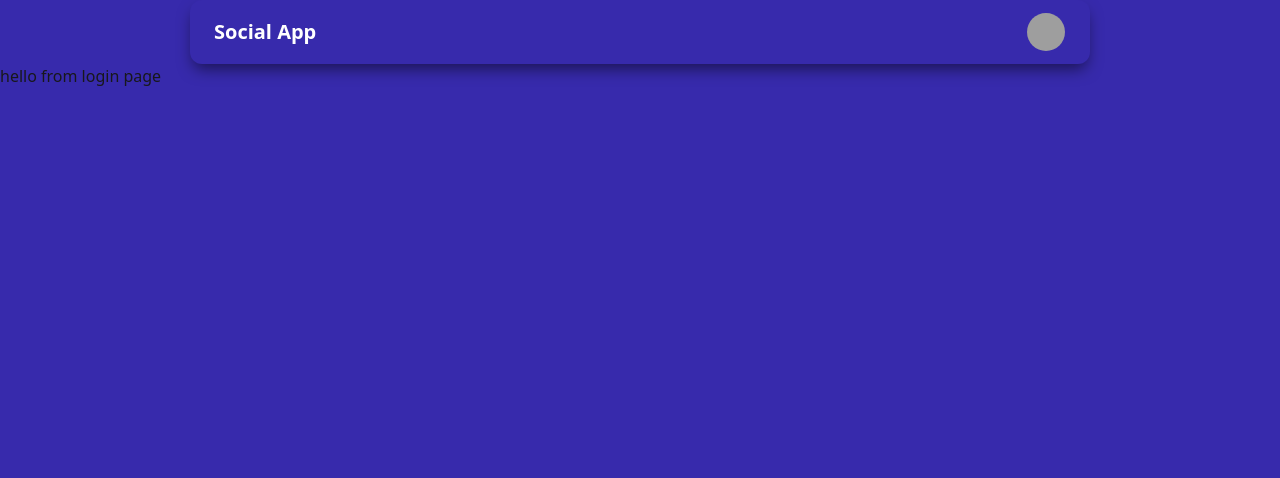
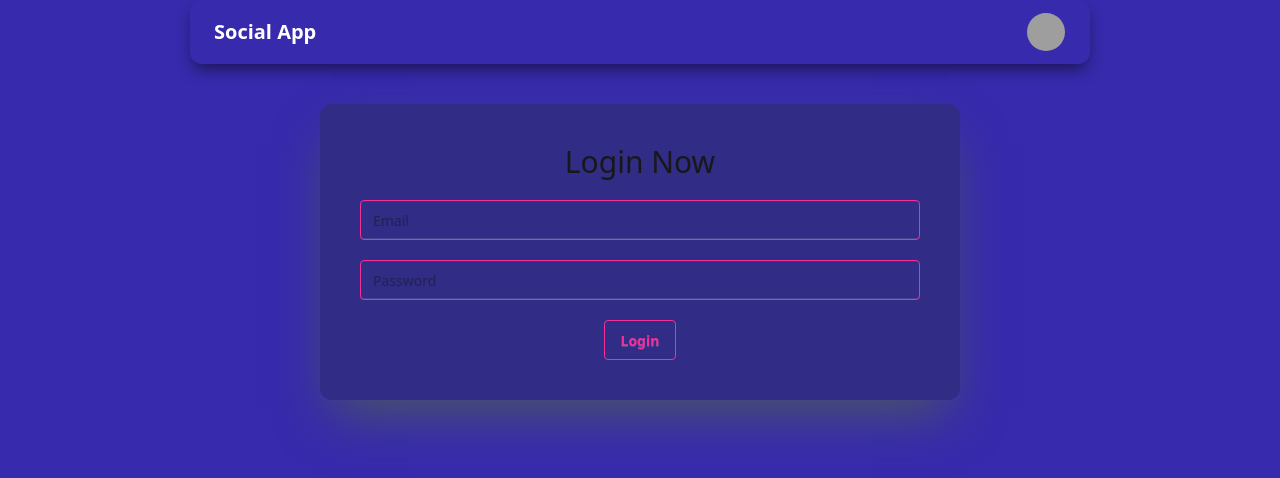
Before and after one commit to Aymansaeed9542/SocialApp, a React (Vite) app: page /login in a window 1280 px wide. Shown: the top 478 px of the page. Built offline with nearby package versions, Linux system fonts and the light colour scheme; grey boxes are pictures that could not be loaded.

Commit message:
feat(auth): implement login form with validation and signin API
- Reused register form structure with modifications
- Updated API endpoint to /signin
- Added validation for email and password
- Integrated loading state and toast messages

```diff
--- a/src/Components/login/login.jsx
+++ b/src/Components/login/login.jsx
@@ -1,9 +1,97 @@
-import React from 'react'
+import axios from "axios";
+import { useState } from "react";
+import { useForm } from "react-hook-form";
+import toast from "react-hot-toast";
+import { useNavigate } from "react-router-dom";
 
 const Login = () => {
+  const {
+    register,
+    handleSubmit,
+    formState: { errors, touchedFields },
+  } = useForm();
+
+  const [isLoading, setIsLoading] = useState(false)
+  const navigate = useNavigate();
+
+ async function logIn(values) {
+   setIsLoading(true)
+    try {
+      const {data} = await axios.post("https://linked-posts.routemisr.com/users/signin" ,values)
+      console.log(data);
+      toast.success(data.message)
+      setIsLoading(false)
+      navigate("/home")
+    }
+    catch(e){
+      toast.error(e.response.data.error)
+            setIsLoading(false)
+    }
+  }
+
   return (
-    <div>hello from login page</div>
-  )
-}
+    <>
+      <section className="w-1/2 mx-auto shadow-2xl bg-indigo-900 dark:shadow-indigo-950  shadow-gray-600 my-10 p-10 rounded-xl text-center">
+        <h1 className="text-3xl mb-5">Login Now</h1>
 
-export default Login
+        <form action="" onSubmit={handleSubmit (logIn)}>
+          {/* Email */}
+          <input
+            type="text"
+            placeholder="Email"
+            id="email"
+            {...register("email", {
+              required: {
+                value: true,
+                message: "Email is Required",
+              },
+              pattern: {
+                value: /^((?!\.)[\w\-_.]*[^.])(@\w+)(\.\w+(\.\w+)?[^.\W])$/,
+                message: "Email is Invalid",
+              },
+            })}
+            className="input input-secondary w-full bg-indigo-900 mb-5"
+          />
+          {errors?.email && touchedFields.email && (
+            <p className="text-red-600 mb-3">
+              {errors?.email?.message}
+            </p>
+          )}
+
+          {/* Password */}
+          <input
+            type="password"
+            placeholder="Password"
+            id="password"
+            {...register("password", {
+              required: {
+                value: true,
+                message: "Password is Required",
+              },
+              pattern: {
+                value:
+                  /^(?=.*[a-z])(?=.*[A-Z])(?=.*\d)(?=.*[@$!%*?&])[A-Za-z\d@$!%*?&]{8,}$/,
+                message:
+                  "Password must have a uppercase , lowercase , numbers ans special characters",
+              },
+            })}
+            className="input input-secondary w-full bg-indigo-900 mb-5"
+          />
+
+          {errors?.password && touchedFields.password && (
+            <p className="text-red-600 mb-3">
+              {errors?.password?.message}
+            </p>
+          )}
+
+
+          <button className="btn btn-outline btn-secondary"> {isLoading? <i className="fa-spinner fa-spin fa-solid text-white" ></i> : "Login"}</button>
+        </form>
+      </section>
+
+
+    </>
+  );
+};
+
+export default Login;
--- a/src/Components/register/register.jsx
+++ b/src/Components/register/register.jsx
@@ -1,8 +1,8 @@
 import axios from "axios";
-import React from "react";
 import { useState } from "react";
 import { useForm } from "react-hook-form";
 import toast from "react-hot-toast";
+import { useNavigate } from "react-router-dom";
 
 const Register = () => {
   const {
@@ -13,14 +13,16 @@ const Register = () => {
   } = useForm();
 
   const [isLoading, setIsLoading] = useState(false)
+  const navigate = useNavigate();
 
- async function singup(values) {
+ async function signUp(values) {
    setIsLoading(true)
     try {
       const {data} = await axios.post("https://linked-posts.routemisr.com/users/signup" ,values)
       console.log(data);
       toast.success(data.message)
       setIsLoading(false)
+      navigate("/login")
     }
     catch(e){
       toast.error(e.response.data.error)
@@ -33,7 +35,7 @@ const Register = () => {
       <section className="w-1/2 mx-auto shadow-2xl bg-indigo-900 dark:shadow-indigo-950  shadow-gray-600 my-10 p-10 rounded-xl text-center">
         <h1 className="text-3xl">Register Now</h1>
 
-        <form action="" onSubmit={handleSubmit(singup)}>
+        <form action="" onSubmit={handleSubmit(signUp)}>
           {/* Name */}
 
           <input
```
